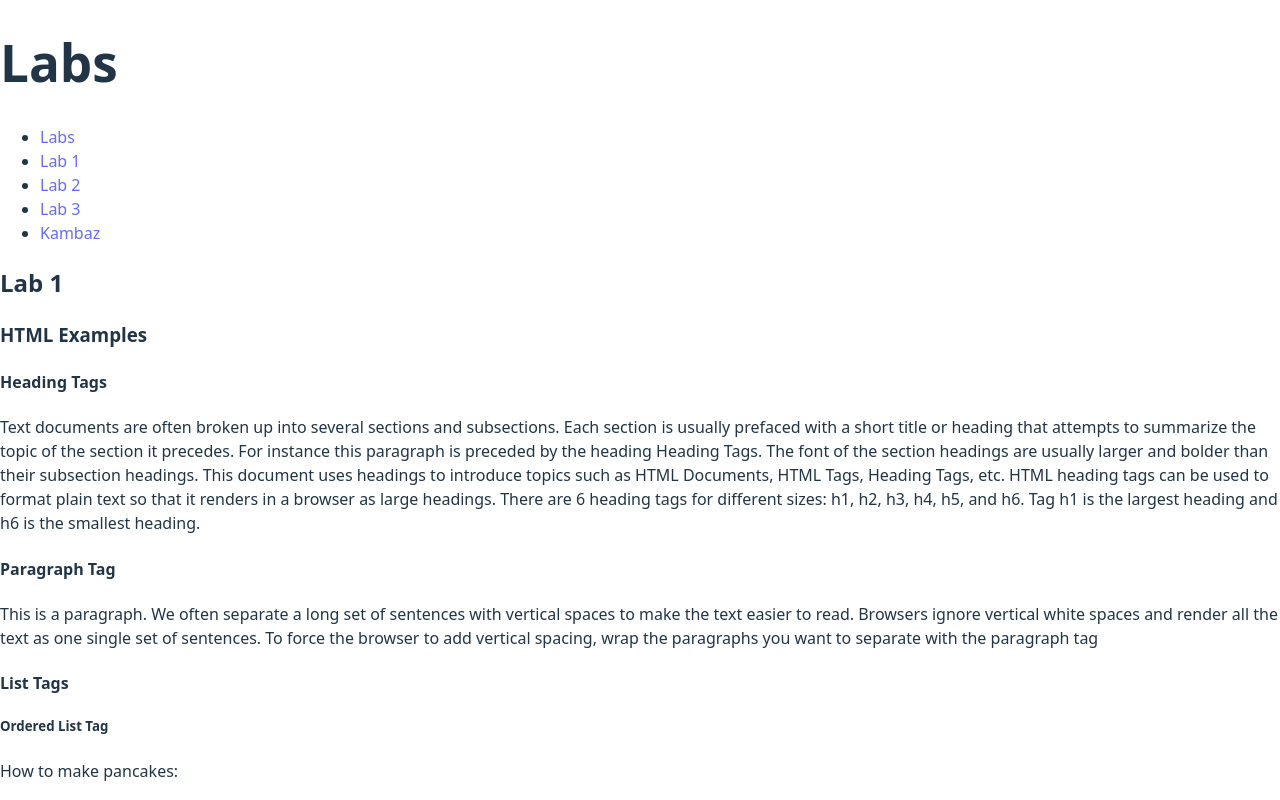
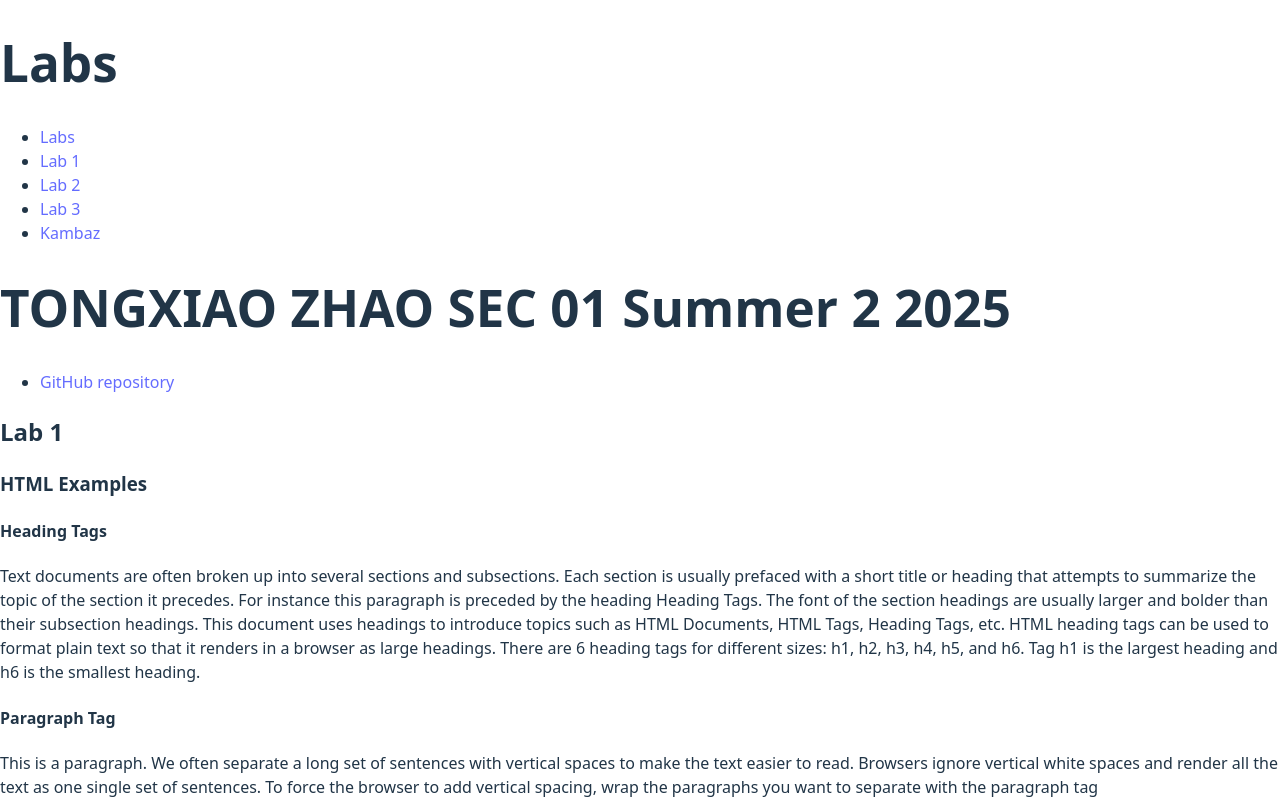
Before and after one commit to paranoid0718/CS5610A1, a React (Vite) app: page /#/Labs/Lab1 in a window 1280 px wide. Shown: the top 800 px of the page. Built offline with nearby package versions, Linux system fonts and the light colour scheme.

Commit message:
name and section added

```diff
--- a/src/Labs/Lab1/index.tsx
+++ b/src/Labs/Lab1/index.tsx
@@ -1,6 +1,12 @@
 export default function Lab1() {
   return (
+
     <div id="wd-lab1">
+        <h1>TONGXIAO ZHAO SEC 01 Summer 2 2025</h1>
+        <ul>
+  <li><a href="https://github.com/paranoid0718/CS5610A1">GitHub repository</a></li>
+</ul>
+
         <h2>Lab 1</h2>
         <h3>HTML Examples</h3>
         <div id="wd-h-tag">
```
